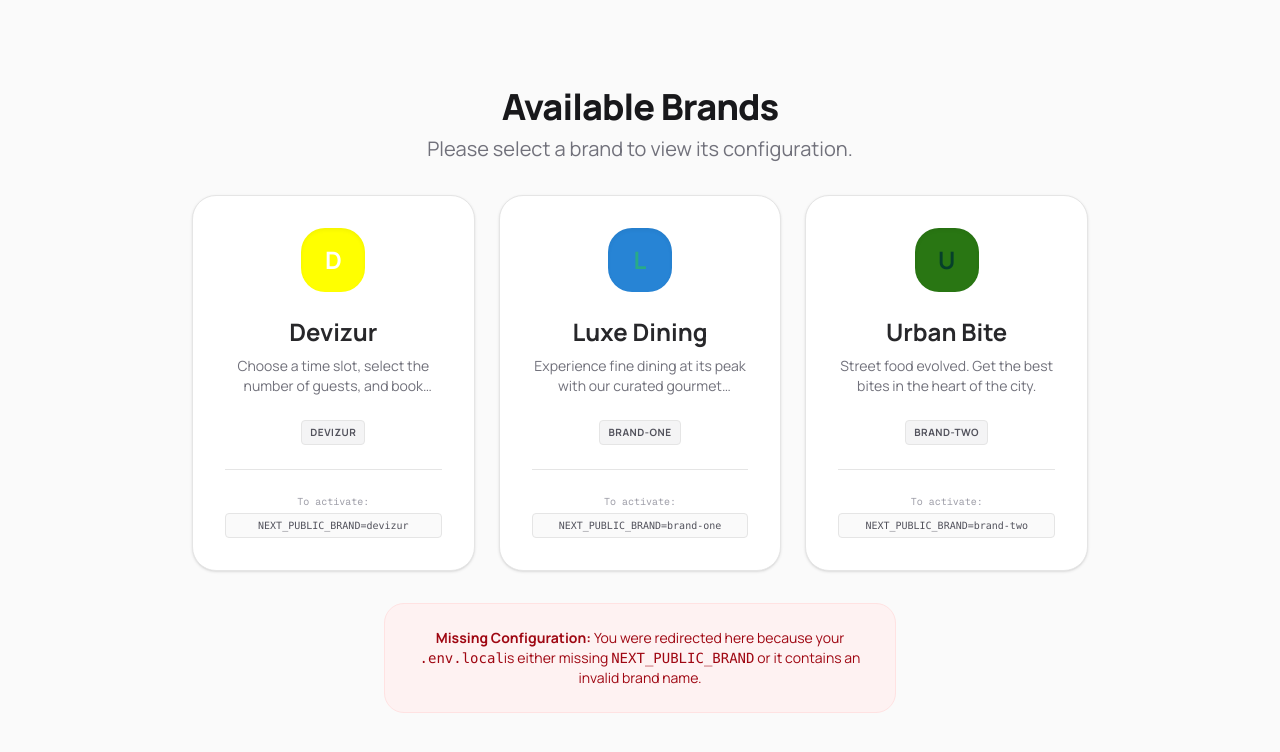
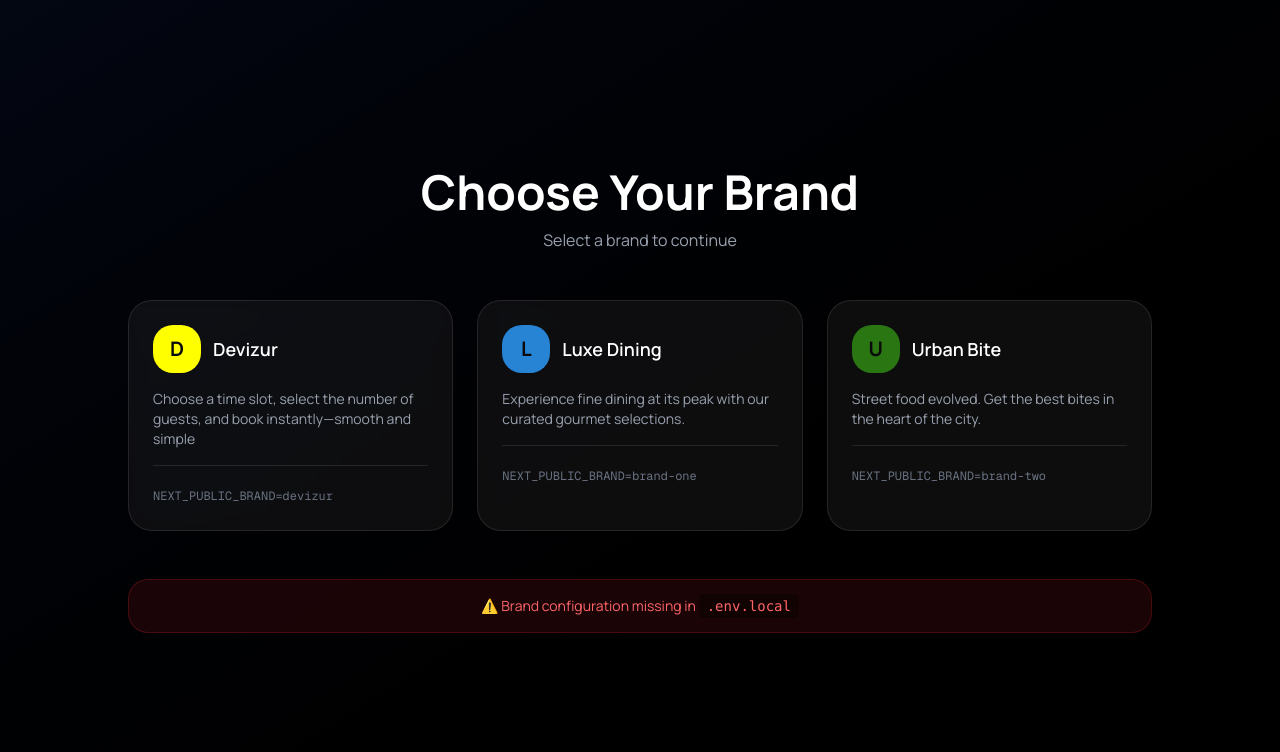
Before and after one commit to devizur/devizur-adnan-test, a Next.js app: page /brands in a window 1280 px wide. Shown: the top 752 px of the page. Built offline with nearby package versions, Linux system fonts and the light colour scheme.

Commit message:
Update BrandsPage layout and styling; change logo path in Devizur brand configuration

```diff
--- a/src/app/brands/page.tsx
+++ b/src/app/brands/page.tsx
@@ -1,51 +1,41 @@
 import { brands, isValidBrand } from "@/lib/brand-config";
-import { Button } from "@/components/ui/button";
 import { redirect } from "next/navigation";
 
 export default function BrandsPage() {
-    // Server-side redirect if brand is already valid
     if (isValidBrand(process.env.NEXT_PUBLIC_BRAND)) {
         redirect("/");
     }
-    // Get unique brands (avoiding aliases like urban-bite if they point to the same config)
+
     const uniqueBrands = Object.entries(brands).filter(([key]) => key !== "urban-bite");
 
     return (
-        <div className="min-h-screen bg-zinc-50 flex flex-col items-center justify-center p-8">
-            <div className="max-w-4xl w-full text-center space-y-8">
-                <div className="space-y-2">
-                    <h1 className="text-4xl font-extrabold tracking-tight text-zinc-900">Available Brands</h1>
-                    <p className="text-xl text-zinc-500">Please select a brand to view its configuration.</p>
+        <div className="min-h-screen bg-gradient-to-br from-gray-950 to-black flex items-center justify-center p-6">
+            <div className="max-w-5xl w-full space-y-12">
+                <div className="text-center space-y-3">
+                    <h1 className="text-5xl font-bold text-white">Choose Your Brand</h1>
+                    <p className="text-gray-400">Select a brand to continue</p>
                 </div>
 
                 <div className="grid grid-cols-1 md:grid-cols-3 gap-6">
                     {uniqueBrands.map(([key, config]) => (
                         <div
                             key={key}
-                            className="group relative flex flex-col items-center p-8 bg-white border rounded-2xl shadow-sm hover:shadow-xl transition-all duration-300 hover:-translate-y-1"
+                            className="group relative p-6 bg-white/5 backdrop-blur-sm rounded-2xl border border-white/10 hover:border-white/20 hover:bg-white/10 transition-all duration-300 cursor-pointer"
                         >
-                            <div
-                                className="w-16 h-16 rounded-2xl flex items-center justify-center mb-6 text-2xl font-bold shadow-inner"
-                                style={{
-                                    backgroundColor: config.theme["primary-1"],
-                                    color: config.theme["primary"]
-                                }}
-                            >
-                                {config.name.charAt(0)}
+                            <div className="flex items-center gap-3 mb-4">
+                                <div
+                                    className="w-12 h-12 rounded-xl flex items-center justify-center text-xl font-bold"
+                                    style={{ backgroundColor: config.theme["primary-1"] }}
+                                >
+                                    {config.name.charAt(0)}
+                                </div>
+                                <h2 className="text-lg font-semibold text-white">{config.name}</h2>
                             </div>
 
-                            <h2 className="text-2xl font-bold text-zinc-800 mb-2">{config.name}</h2>
-                            <p className="text-sm text-zinc-500 mb-6 line-clamp-2">{config.content.home.heroSubtitle}</p>
+                            <p className="text-sm text-gray-400 mb-4">{config.content.home.heroSubtitle}</p>
 
-                            <div className="flex flex-wrap gap-2 justify-center mb-6">
-                                <span className="px-2 py-1 bg-zinc-100 text-zinc-600 text-[10px] font-bold uppercase rounded tracking-wider border">
-                                    {key}
-                                </span>
-                            </div>
-
-                            <div className="w-full pt-6 border-t font-mono text-[10px] text-zinc-400">
-                                To activate:
-                                <code className="block mt-1 p-1 bg-zinc-50 rounded border text-zinc-600 truncate">
+                            <div className="pt-4 border-t border-white/10">
+                                <code className="text-xs text-gray-500 font-mono">
                                     NEXT_PUBLIC_BRAND={key}
                                 </code>
                             </div>
@@ -53,9 +43,10 @@ export default function BrandsPage() {
                     ))}
                 </div>
 
-                <div className="p-6 bg-red-50 border border-red-100 rounded-xl text-red-800 text-sm max-w-lg mx-auto">
-                    <strong>Missing Configuration:</strong> You were redirected here because your <code>.env.local</code>
-                    is either missing <code>NEXT_PUBLIC_BRAND</code> or it contains an invalid brand name.
+                <div className="text-center p-4 bg-red-500/10 border border-red-500/20 rounded-xl">
+                    <p className="text-sm text-red-400">
+                        ⚠️ Brand configuration missing in <code className="px-2 py-1 bg-black/30 rounded">.env.local</code>
+                    </p>
                 </div>
             </div>
         </div>
--- a/src/app/layout.tsx
+++ b/src/app/layout.tsx
@@ -34,6 +34,9 @@ export async function generateMetadata(): Promise<Metadata> {
   return {
     title: config.name,
     description: config.content.home.heroSubtitle,
+    icons: {
+      icon: config.logo || "/favicon.ico",
+    },
   };
 }
 
--- a/src/config/brands/devizur.json
+++ b/src/config/brands/devizur.json
@@ -1,6 +1,6 @@
 {
     "name": "Devizur",
-    "logo": "/logos/devizur.svg",
+    "logo": "/images/logo/devizurLogo.svg",
     "theme": {
         "primary-1": "#FFFF00",
         "primary-2": "#404020",
```
